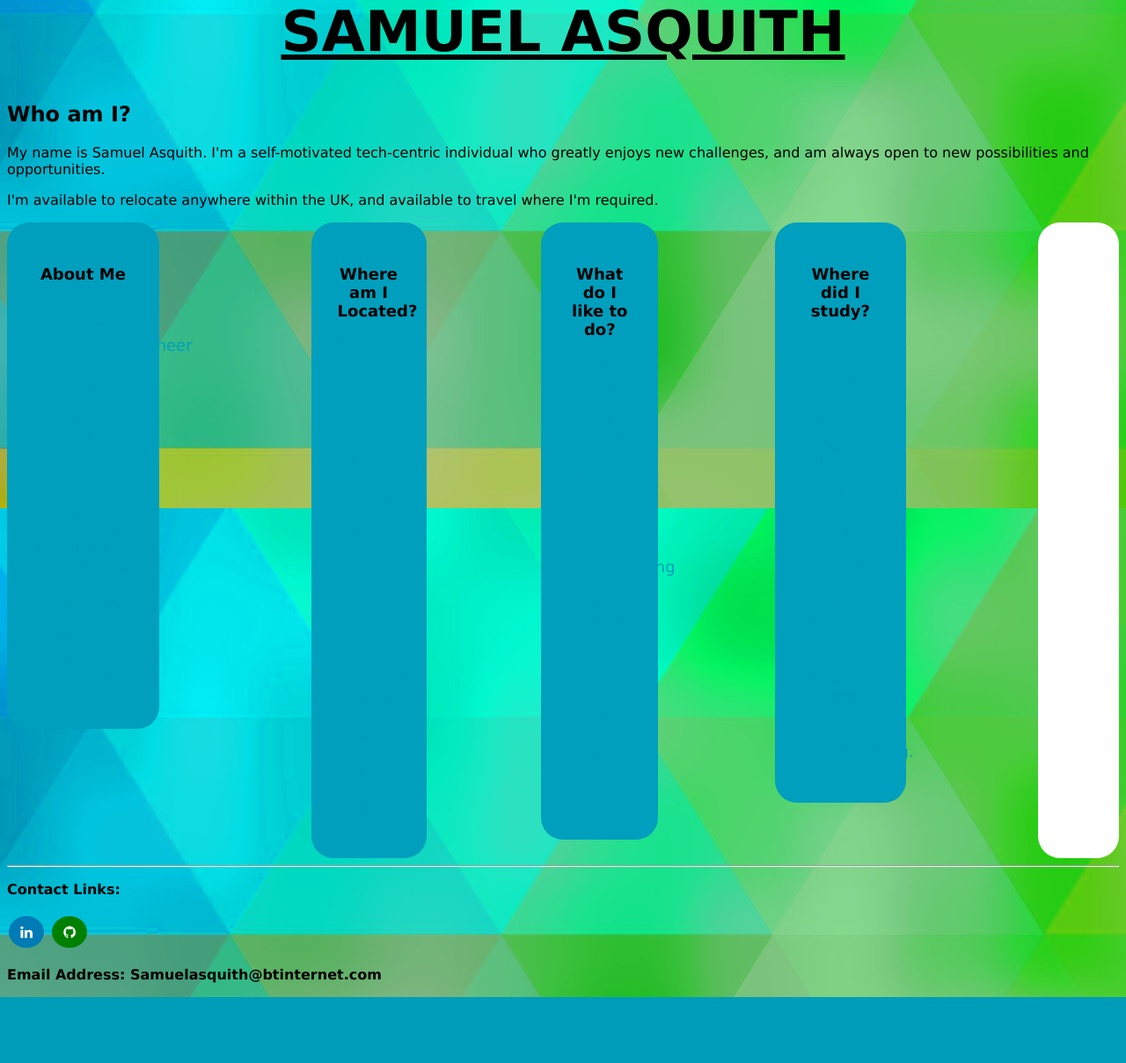
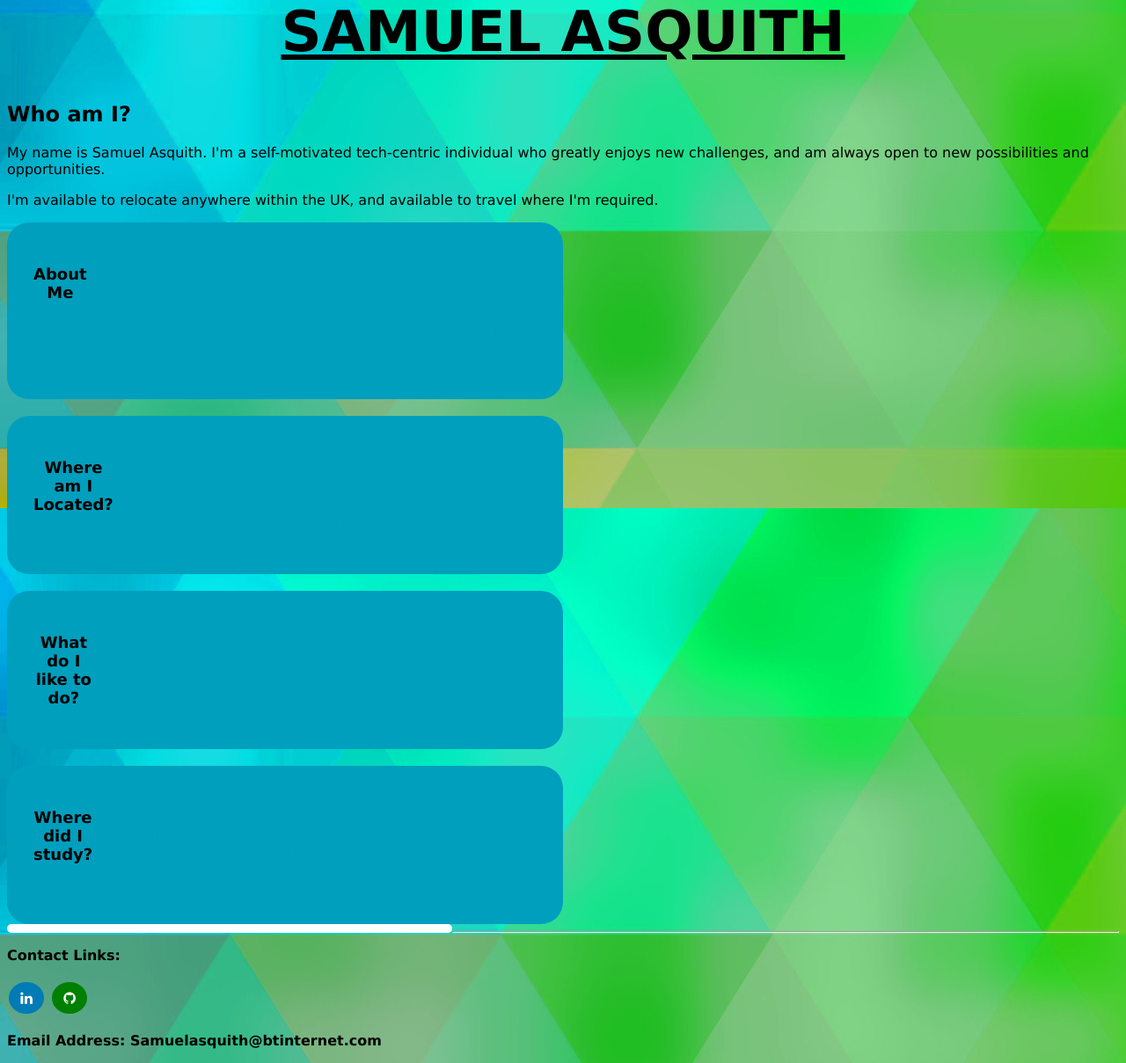
Before and after one commit to Sboncio/website, a Flask app: page / in a window 1280 px wide. Shown: the part 222-1431 px from the top of the page at 88% size. Before the commit the page ends 1356 px from the top, so only its background shows below. Run offline with Flask 2, Linux system fonts and the light colour scheme.

Commit message:
Test formatting

```diff
--- a/app/application/static/css/main.css
+++ b/app/application/static/css/main.css
@@ -79,6 +79,7 @@ ul li a:hover{
     border-radius: 25px;
     background-color: rgb(0,159,189);
     color: rgb(0,159,189);
+    display: flex;
   }
 
 
@@ -152,9 +153,7 @@ footer p{
     color: white;
 }
 
-.alignment{
-    display: flex;
-}
+
 
 .feed{
     background: white;
```
